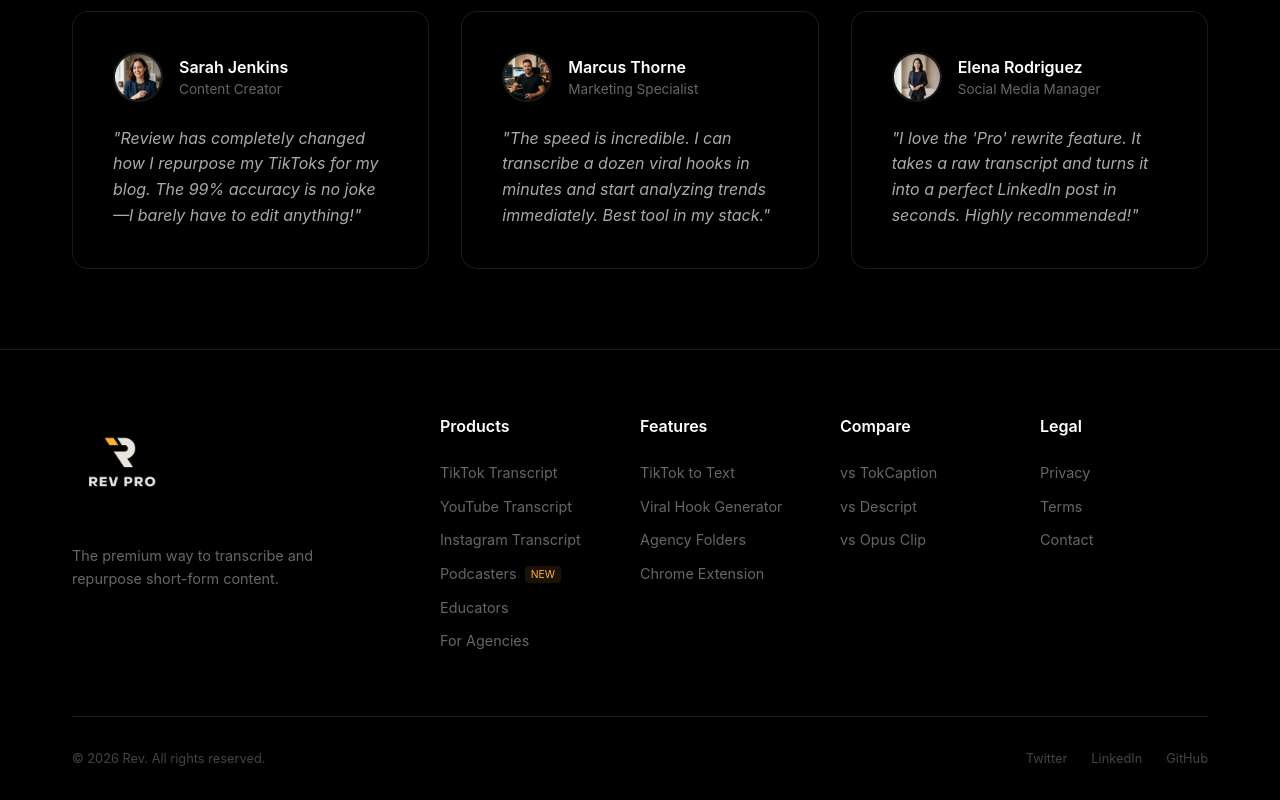
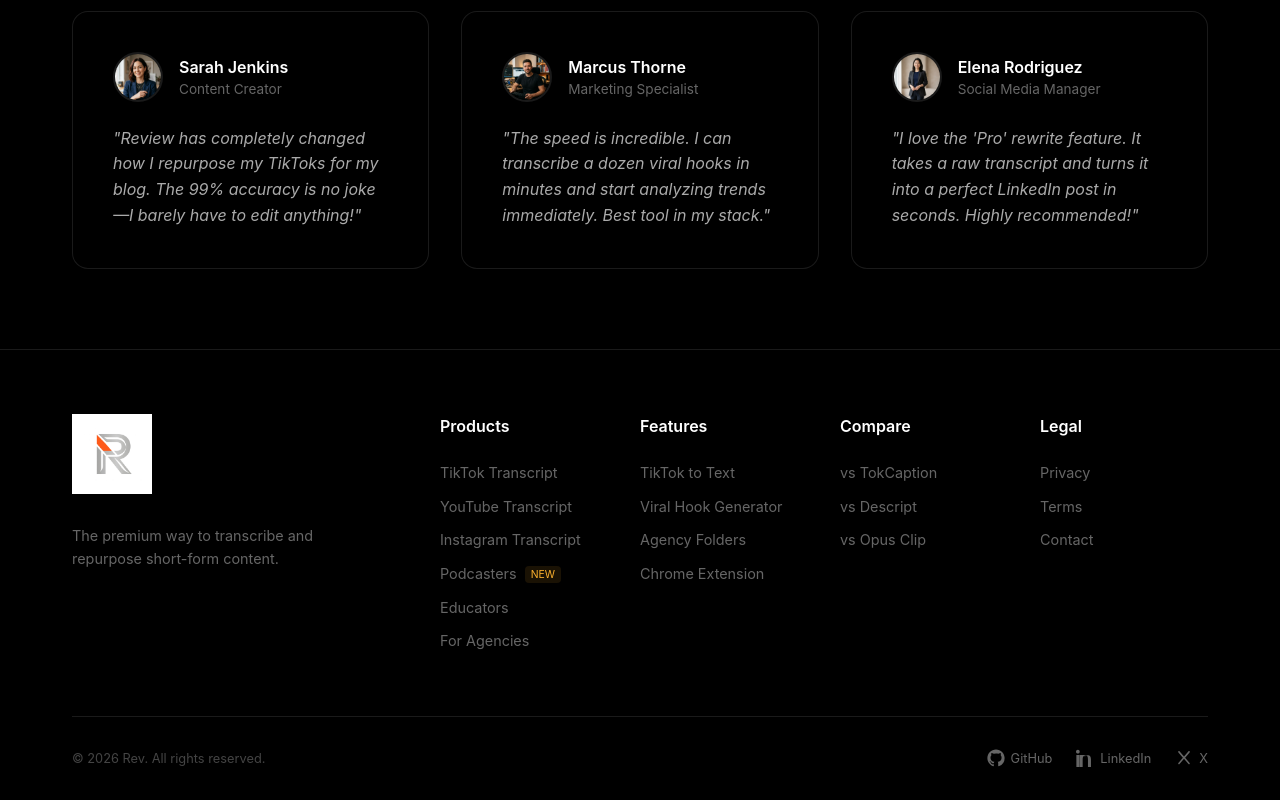
Before and after one commit to janpaul80/rev-pro, a Next.js app: page / in a window 1280 px wide. Shown: the part 4685-5485 px from the top of the page. Built offline with nearby package versions, Linux system fonts and the light colour scheme; no server answers.

Commit message:
Add LinkedIn and X social links to footer

```diff
--- a/src/components/Footer.tsx
+++ b/src/components/Footer.tsx
@@ -6,15 +6,29 @@
   return (
     <footer style={{ borderTop: '1px solid var(--border)', padding: '4rem 0 2rem' }}>
       <div className="container">
-        <div style={{
+        <div className="footer-grid" style={{
           display: 'grid',
           gridTemplateColumns: 'minmax(300px, 2fr) repeat(4, 1fr)',
           gap: '2rem',
           marginBottom: '4rem'
         }}>
+          <style jsx>{`
+            @media (max-width: 991px) {
+              .footer-grid {
+                grid-template-columns: 1fr 1fr !important;
+                gap: 3rem 2rem !important;
+              }
+            }
+            @media (max-width: 640px) {
+              .footer-grid {
+                grid-template-columns: 1fr !important;
+                gap: 2.5rem !important;
+              }
+            }
+          `}</style>
           <div>
             <div style={{ marginBottom: '1.5rem' }}>
-              <img src="/assets/logo_light.png" alt="REV" style={{ height: '100px', width: 'auto' }} />
+              <img src="/logo_revpro.png" alt="REV" style={{ height: '80px', width: 'auto' }} />
             </div>
             <p style={{ color: '#666', fontSize: '0.9rem', lineHeight: '1.6', maxWidth: '260px' }}>
               The premium way to transcribe and repurpose short-form content.
@@ -75,9 +89,84 @@
         }}>
           <div>© 2026 Rev. All rights reserved.</div>
           <div style={{ display: 'flex', gap: '1.5rem' }}>
-            <span>Twitter</span>
-            <span>LinkedIn</span>
-            <span>GitHub</span>
+            <a
+              href="https://github.com/janpaul80"
+              target="_blank"
+              rel="noopener noreferrer"
+              aria-label="GitHub"
+              style={{
+                color: '#666',
+                display: 'inline-flex',
+                alignItems: 'center',
+                gap: '6px',
+                transition: 'color 0.2s',
+              }}
+              onMouseOver={(e) => (e.currentTarget.style.color = '#fbb02e')}
+              onMouseOut={(e) => (e.currentTarget.style.color = '#666')}
+            >
+              <svg
+                width="18"
+                height="18"
+                viewBox="0 0 24 24"
+                fill="currentColor"
+                aria-hidden="true"
+              >
+                <path d="M12 .5C5.65.5.5 5.65.5 12c0 5.09 3.29 9.4 7.86 10.93.58.1.79-.25.79-.56 0-.28-.01-1.02-.02-2-3.2.69-3.87-1.54-3.87-1.54-.52-1.32-1.28-1.67-1.28-1.67-1.05-.72.08-.71.08-.71 1.16.08 1.77 1.19 1.77 1.19 1.03 1.77 2.7 1.26 3.36.97.1-.75.4-1.26.73-1.55-2.55-.29-5.24-1.28-5.24-5.68 0-1.26.45-2.28 1.19-3.09-.12-.29-.52-1.47.11-3.06 0 0 .97-.31 3.18 1.18a11.1 11.1 0 0 1 2.9-.39c.98 0 1.96.13 2.9.39 2.21-1.49 3.18-1.18 3.18-1.18.63 1.59.23 2.77.11 3.06.74.81 1.19 1.83 1.19 3.09 0 4.41-2.69 5.38-5.25 5.67.41.35.78 1.05.78 2.12 0 1.53-.01 2.77-.01 3.15 0 .31.21.67.8.56A11.5 11.5 0 0 0 23.5 12C23.5 5.65 18.35.5 12 .5z" />
+              </svg>
+              GitHub
+            </a>
+            <a
+              href="https://www.linkedin.com/in/hartmanndev/"
+              target="_blank"
+              rel="noopener noreferrer"
+              aria-label="LinkedIn"
+              style={{
+                color: '#666',
+                display: 'inline-flex',
+                alignItems: 'center',
+                gap: '6px',
+                transition: 'color 0.2s',
+              }}
+              onMouseOver={(e) => (e.currentTarget.style.color = '#fbb02e')}
+              onMouseOut={(e) => (e.currentTarget.style.color = '#666')}
+            >
+              <svg
+                width="18"
+                height="18"
+                viewBox="0 0 24 24"
+                fill="currentColor"
+                aria-hidden="true"
+              >
+                <path d="M4.98 3.5C4.98 4.88 3.87 6 2.5 6S0 4.88 0 3.5 1.12 1 2.5 1 4.98 2.12 4.98 3.5zM.5 8h4V24h-4V8zm7.5 0h3.67v2.2h.05c.51-.96 1.76-1.97 3.63-1.97 3.88 0 4.6 2.56 4.6 5.89V24h-4V14.2c0-2.35-.04-5.38-3.28-5.38-3.28 0-3.78 2.56-3.78 5.21V24h-4V8z" />
+              </svg>
+              LinkedIn
+            </a>
+            <a
+              href="https://x.com/revprodev?s=21"
+              target="_blank"
+              rel="noopener noreferrer"
+              aria-label="X"
+              style={{
+                color: '#666',
+                display: 'inline-flex',
+                alignItems: 'center',
+                gap: '6px',
+                transition: 'color 0.2s',
+              }}
+              onMouseOver={(e) => (e.currentTarget.style.color = '#fbb02e')}
+              onMouseOut={(e) => (e.currentTarget.style.color = '#666')}
+            >
+              <svg
+                width="18"
+                height="18"
+                viewBox="0 0 24 24"
+                fill="currentColor"
+                aria-hidden="true"
+              >
+                <path d="M19.5 4.5L13.5 11.5l6 7c.4.4.4 1.1 0 1.5-.4.4-1.1.4-1.5 0l-6-7-6 7c-.4.4-1.1.4-1.5 0-.4-.4-.4-1.1 0-1.5l6-7-6-7c-.4-.4-.4-1.1 0-1.5.4-.4 1.1-.4 1.5 0l6 7 6-7c.4-.4 1.1-.4 1.5 0 .4.4.4 1.1 0 1.5z" />
+              </svg>
+              X
+            </a>
           </div>
         </div>
       </div>
```
